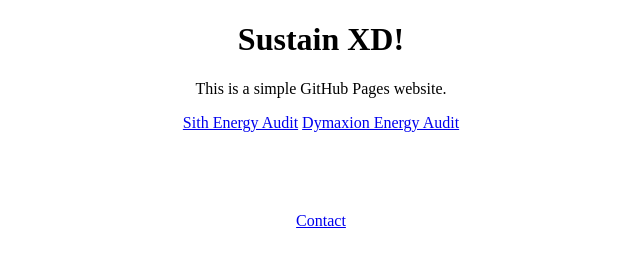
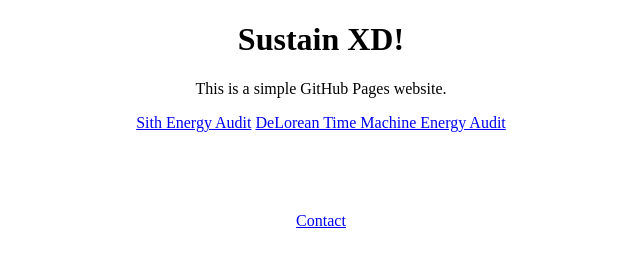
Before and after one commit to davidyoshinari/temporary-website, a plain HTML site: page index.html in a window 1280 px wide. Shown: the whole page, without its empty margins (319-959 px from the left). Drawn offline with Linux system fonts and the light colour scheme.

Commit message:
Update index.html

```diff
--- a/index.html
+++ b/index.html
@@ -25,7 +25,7 @@
     <div class="center-links">
         <!-- Link to Energy Audit page -->
         <a href="palpatine.html">Sith Energy Audit</a>
-        <a href="dymaxion.html">Dymaxion Energy Audit</a>
+        <a href="delorean.html">DeLorean Time Machine Energy Audit</a>
         <!-- Empty space -->
         <div class="space"></div>
 
```
